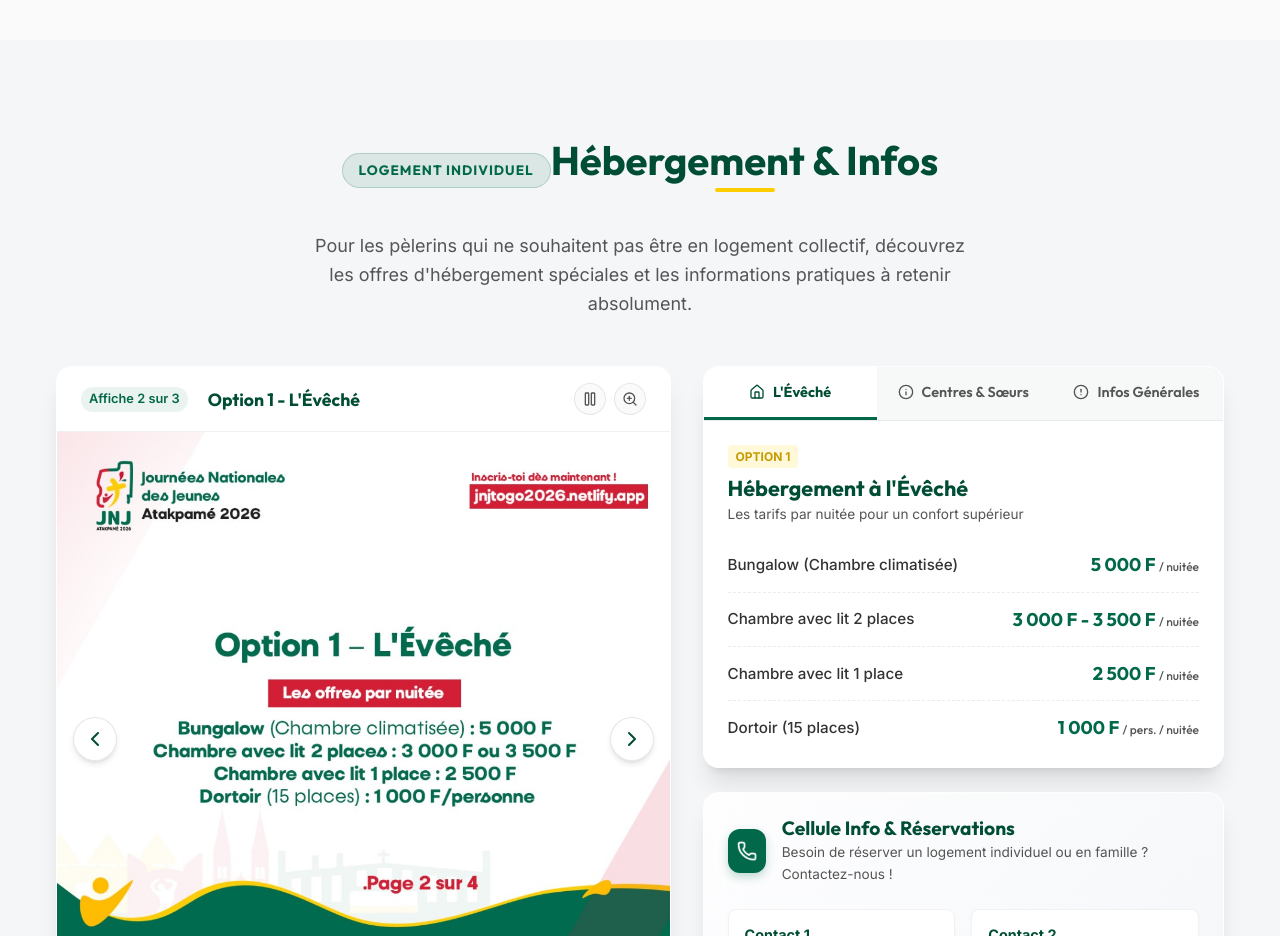
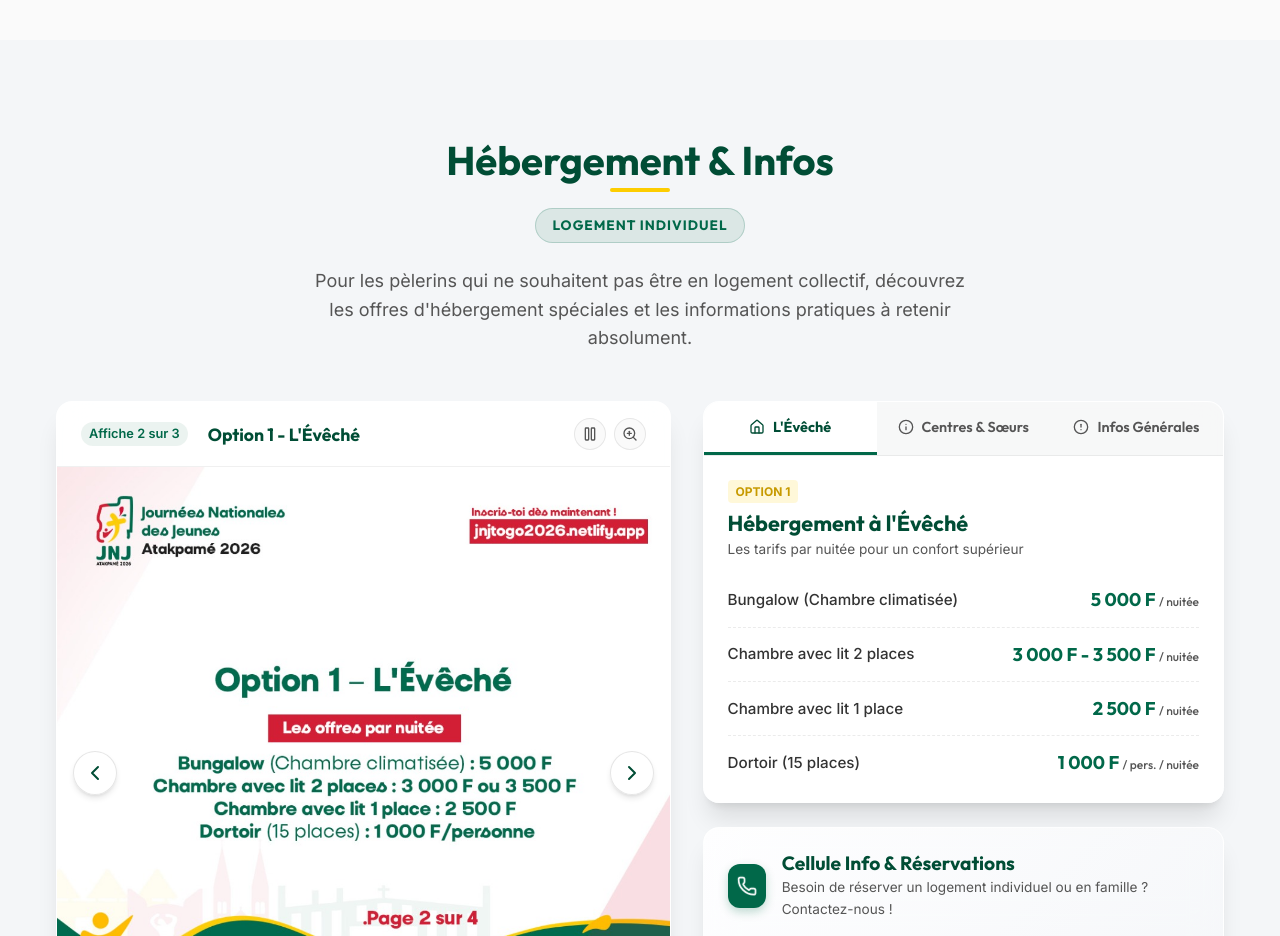
Before and after one commit to jocelynelisa/jnj2026, a React (Vite) app: page / in a window 1280 px wide. Shown: the part 3280-4216 px from the top of the page. Built offline with nearby package versions, Linux system fonts and the light colour scheme.

Commit message:
modif emplacement logement indiv

```diff
--- a/src/components/Hebergement.css
+++ b/src/components/Hebergement.css
@@ -7,6 +7,12 @@
 }
 
 /* Badge at top of section */
+.section-subtitle-badge-wrapper {
+  display: flex;
+  justify-content: center;
+  margin-bottom: var(--space-6);
+}
+
 .section-subtitle-badge {
   display: inline-block;
   background-color: rgba(1, 104, 73, 0.1);
@@ -18,8 +24,11 @@
   letter-spacing: 1px;
   padding: 0.35rem 1rem;
   border-radius: 50px;
-  margin-bottom: var(--space-3);
   border: 1px solid rgba(1, 104, 73, 0.2);
+}
+
+.hebergement-section .section-title {
+  margin-bottom: var(--space-6);
 }
 
 .hebergement-grid {
--- a/src/components/Hebergement.jsx
+++ b/src/components/Hebergement.jsx
@@ -100,8 +100,10 @@ const Hebergement = () => {
     <section id="hebergement" className="section hebergement-section">
       <div className="container">
         <div className="section-header text-center">
-          <span className="section-subtitle-badge">Logement Individuel</span>
           <h2 className="section-title">Hébergement & Infos</h2>
+          <div className="section-subtitle-badge-wrapper">
+            <span className="section-subtitle-badge">Logement Individuel</span>
+          </div>
           <p className="section-description mx-auto max-w-2xl">
             Pour les pèlerins qui ne souhaitent pas être en logement collectif, découvrez les offres d'hébergement spéciales et les informations pratiques à retenir absolument.
           </p>
```
